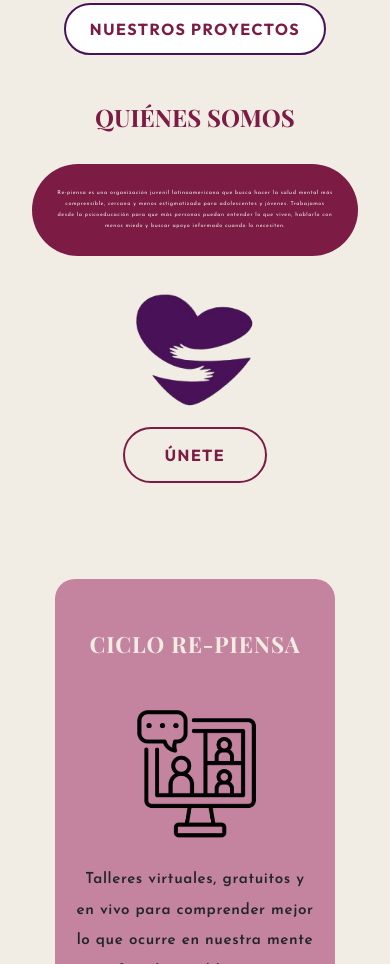
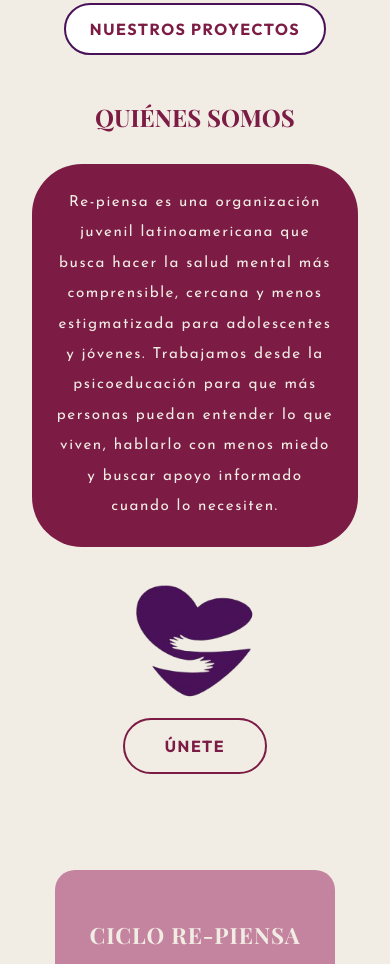
Before and after one commit to CaptainLong188/Repiensa-web, a plain HTML site: page index.html in a window 390 px wide. Shown: the part 933-1897 px from the top of the page. Drawn offline with nearby package versions, Linux system fonts and the light colour scheme; a web font is replaced by a local one.

Commit message:
Font size issue solved

```diff
--- a/css/styles.css
+++ b/css/styles.css
@@ -304,7 +304,7 @@
 
     text-align: justify;
     font-family: var(--font-text);
-    font-size: clamp(0.1rem, 1.4vw, 1.2rem);
+    font-size: clamp(0.95rem, 1.4vw, 1.2rem);
     font-weight: 400;
     color: var(--color-1);
     letter-spacing: 0.1em;
```
